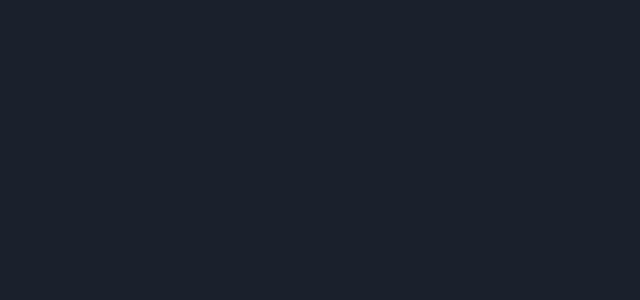
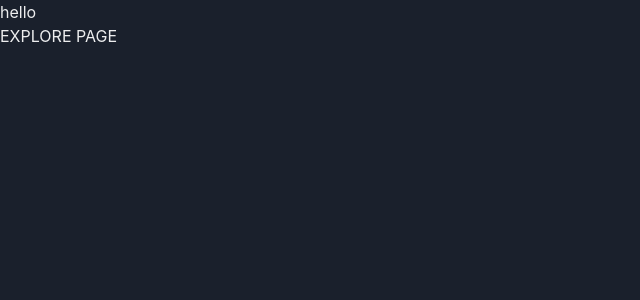
Before and after one commit to AnishAichh/AlgoQuest, a React (Vite) app: page /explore in a window 1280 px wide. Before the commit this address had no page. Shown: the top 300 px of the page, without its empty margins (0-640 px from the left). Built offline with nearby package versions, Linux system fonts and the light colour scheme.

Commit message:
explore page initialized

```diff
--- a/src/App.jsx
+++ b/src/App.jsx
@@ -3,6 +3,7 @@ import { BrowserRouter, Route, Routes } from "react-router-dom"
 import Compiler from "./pages/compiler"
 import Problem from "./pages/problem"
 import Registration from "./pages/registration"
+import Explore from "./pages/explore"
 function App() {
   return (
     <div>
@@ -11,6 +12,7 @@ function App() {
           <Route path="/problem" element={<Problem />} />
           <Route path="/compiler/:questionId" Component={Compiler} />
           <Route path="/register" element={<Registration/>} />
+          <Route path="/explore" element={<Explore/>} />
         </Routes>
       </BrowserRouter>
     </div>
--- a/src/pages/explore.jsx
+++ b/src/pages/explore.jsx
@@ -1,9 +1,12 @@
 import React from 'react'
 
-export default function explore() {
+function Explore() {
     return (
         <div>
+        <h2> hello</h2>
             EXPLORE PAGE
         </div>
     )
 }
+
+export default Explore
--- a/src/pages/registration.jsx
+++ b/src/pages/registration.jsx
@@ -8,7 +8,7 @@ function Registration() {
              <RegisterBgImage />
             <div className='text-white px-20'>
                 <div className="w-5/6 mx-auto relative z-10">
-                    <h2 className="my-4 py-4"><span className="font-bold text-2xl">J</span>QUEST</h2>
+                    <h2 className="py-8"><span className="font-bold text-2xl">J</span>QUEST</h2>
                     <h1 className="font-bold text-4xl">Welcome to JQUEST Community</h1>
                     <p className="pb-4 mt-1">Already have an account? <a className="underline" href="" target="_blank">Login</a></p>
                     <Form />
```
Also changed, not shown: src/components/shared/explore/header.jsx (added).
